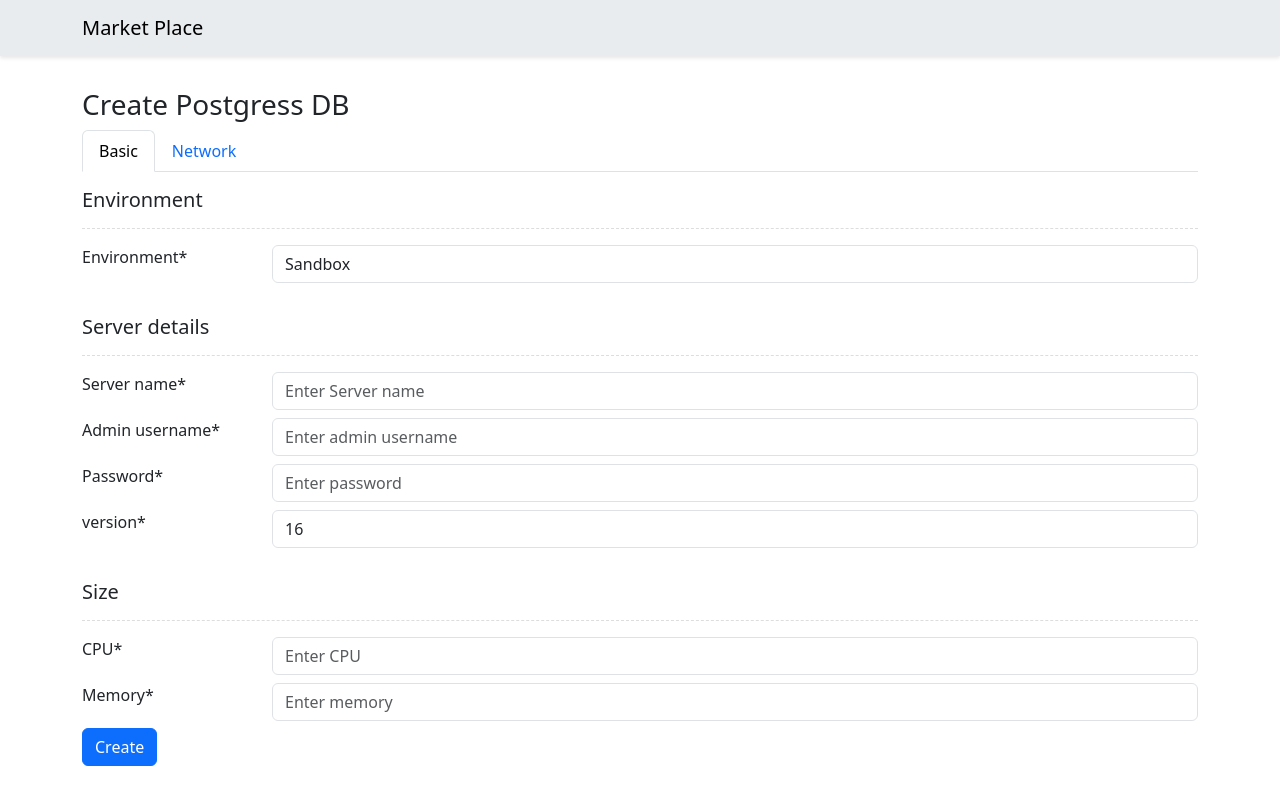
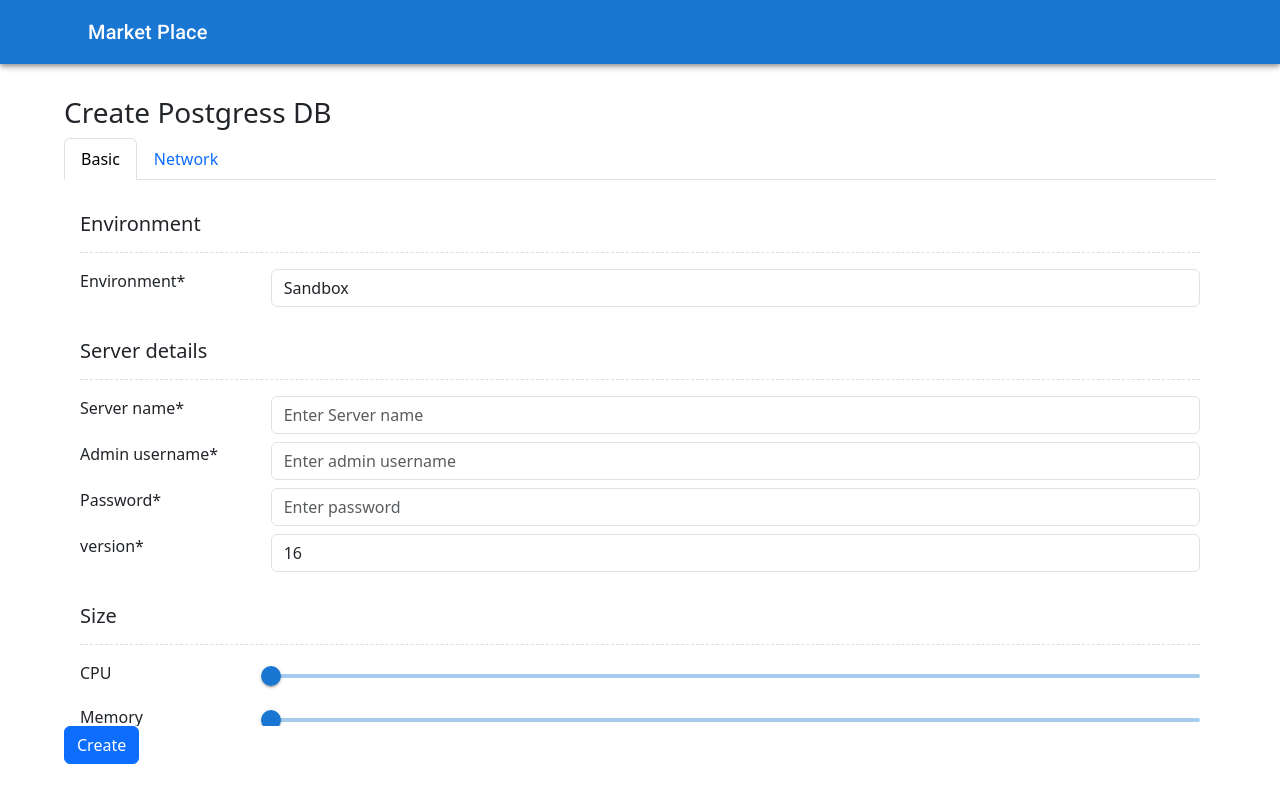
Before and after one commit to dockercaptain/marketplace-ui, a React (Vite) app: page /application/postgres/create in a window 1280 px wide. Built offline with nearby package versions, Linux system fonts and the light colour scheme.

Commit message:
added changed to slider

```diff
--- a/package.json
+++ b/package.json
@@ -10,6 +10,10 @@
     "preview": "vite preview"
   },
   "dependencies": {
+    "@emotion/react": "^11.13.0",
+    "@emotion/styled": "^11.13.0",
+    "@fontsource/roboto": "^5.0.14",
+    "@mui/material": "^5.16.6",
     "@tanstack/react-query": "^5.51.15",
     "axios": "^1.7.2",
     "bootstrap": "^5.3.3",
--- a/src/App.tsx
+++ b/src/App.tsx
@@ -1,26 +1,33 @@
-import { Container, Navbar } from "react-bootstrap";
 import "./App.scss";
 import AppRoutes from "./routes/Routes";
 import { useNavigate } from "react-router-dom";
+import { AppBar, Box, Container, Toolbar, Typography } from "@mui/material";
 
 function App() {
   const navigate = useNavigate();
   return (
     <>
       <div className="nav-container">
-        <Navbar className="bg-body-secondary">
+        <Box sx={{ flexGrow: 1 }}>
+          <AppBar position="static">
             <Container>
-            <Navbar.Brand
-              style={{ cursor: "pointer" }}
+              <Toolbar sx={{ padding: "0px" }}>
+                <Typography
+                  variant="h6"
+                  component="div"
+                  sx={{ flexGrow: 1, cursor: "pointer" }}
                   onClick={() => {
                     navigate("/");
                   }}
                 >
                   Market Place
-            </Navbar.Brand>
+                </Typography>
+              </Toolbar>
             </Container>
-        </Navbar>
+          </AppBar>
+        </Box>
       </div>
+
       <Container className="app-container">
         <AppRoutes />
       </Container>
--- a/src/components/ApplicationList/styles.scss
+++ b/src/components/ApplicationList/styles.scss
@@ -20,7 +20,7 @@
   border: 1px solid transparent;
   border-radius: 0.5rem;
   display: flex;
-  width: 25rem;
+  width: 23rem;
   cursor: pointer;
 
   &:hover {
--- a/src/components/Postgress/Create.tsx
+++ b/src/components/Postgress/Create.tsx
@@ -3,6 +3,8 @@ import "./styles.scss";
 import { useState } from "react";
 import Divider from "../../common/components/Divider";
 import FormGroup from "./FormGroup";
+import { Slider } from "@mui/material";
+import FormRow from "./FormRow";
 
 const Create = () => {
   const initialData = {
@@ -13,10 +15,10 @@ const Create = () => {
     password: "",
     version: "16",
     environment: "Sandbox",
-    sizeDisk: "",
+    sizeDisk: 2,
     storageType: "HDD",
-    sizeCPU: "",
-    sizeMemory: "",
+    sizeCPU: 100,
+    sizeMemory: 200,
   };
   const [data, setData] = useState(initialData);
   const [key, setKey] = useState("basic");
@@ -110,36 +112,74 @@ const Create = () => {
               <div className="form-section">
                 <h5>Size </h5>
                 <Divider />
-                <FormGroup
-                  label="CPU*"
+                <FormRow label="CPU">
+                  <Slider
+                    defaultValue={70}
+                    valueLabelDisplay="auto"
+                    name="sizeCPU"
                     value={data.sizeCPU}
-                  placeholder="Enter CPU"
-                  type="number"
-                  name="sizeCPU"
-                  onChange={handleChange}
-                  errorMessage="Please enter CPU."
-                  required
+                    onChange={(e, value) => {
+                      setData({
+                        ...data,
+                        sizeCPU: value as number,
+                      });
+                    }}
+                    valueLabelFormat={(value) => {
+                      if (value === 1000) {
+                        return `1 core`;
+                      } else if (value >= 1000) {
+                        return `${(value / 1000).toFixed(1)} core`;
+                      }
+                      return `${value}m core`;
+                    }}
+                    min={100}
+                    max={2000}
+                    step={100}
                   />
-                <FormGroup
-                  label="Memory*"
+                </FormRow>
+                <FormRow label="Memory">
+                  <Slider
+                    defaultValue={70}
+                    valueLabelDisplay="auto"
+                    name="sizeMemory"
                     value={data.sizeMemory}
-                  placeholder="Enter memory"
-                  type="number"
-                  name="sizeMemory"
-                  onChange={handleChange}
-                  errorMessage="Please enter memory."
-                  required
+                    onChange={(e, value) => {
+                      setData({
+                        ...data,
+                        sizeMemory: value as number,
+                      });
+                    }}
+                    valueLabelFormat={(value) => {
+                      if (value >= 1024) {
+                        return `${(value / 1024).toFixed(1)}GB`;
+                      }
+                      return `${value}MB`;
+                    }}
+                    min={200}
+                    max={6000}
+                    step={50}
                   />
-                <FormGroup
-                  label="Disk*"
+                </FormRow>
+                <FormRow label="Disk">
+                  <Slider
+                    defaultValue={70}
+                    valueLabelDisplay="auto"
+                    name="sizeDisk"
                     value={data.sizeDisk}
-                  placeholder="Enter disk"
-                  type="number"
-                  name="sizeDisk"
-                  onChange={handleChange}
-                  errorMessage="Please enter disk."
-                  required
+                    onChange={(e, value) => {
+                      setData({
+                        ...data,
+                        sizeDisk: value as number,
+                      });
+                    }}
+                    valueLabelFormat={(value) => {
+                      return `${value}GB`;
+                    }}
+                    min={2}
+                    max={20}
+                    step={1}
                   />
+                </FormRow>
                 <FormGroup
                   label="storage class*"
                   value={data.storageType}
--- /dev/null
+++ b/src/components/Postgress/FormRow.tsx
@@ -0,0 +1,16 @@
+import { FunctionComponent } from "react";
+import { Col, Row } from "react-bootstrap";
+type FormRowProps = {
+  label: string;
+  children: React.ReactNode;
+};
+const FormRow: FunctionComponent<FormRowProps> = ({ label, children }) => {
+  return (
+    <Row>
+      <Col>{label}</Col>
+      <Col sm={10}>{children}</Col>
+    </Row>
+  );
+};
+
+export default FormRow;
--- a/src/components/Postgress/List.tsx
+++ b/src/components/Postgress/List.tsx
@@ -1,4 +1,4 @@
-import { Button } from "react-bootstrap";
+import { Button } from "@mui/material";
 import { useNavigate } from "react-router-dom";
 
 const List = () => {
@@ -6,6 +6,7 @@ const List = () => {
   return (
     <div>
       <Button
+        variant="outlined"
         onClick={() => {
           navigate("./create");
         }}
--- a/src/components/Postgress/styles.scss
+++ b/src/components/Postgress/styles.scss
@@ -6,9 +6,10 @@
     gap: 0.5rem;
   }
   .tab-contents {
-    height: calc(100vh - 260px);
+    height: calc(100vh - 270px);
     overflow-y: auto;
     overflow-x: hidden;
+    padding: 1rem;
   }
   .form-group-container {
     display: flex;
--- a/src/main.tsx
+++ b/src/main.tsx
@@ -2,6 +2,10 @@ import React from "react";
 import ReactDOM from "react-dom/client";
 import App from "./App.tsx";
 import "bootstrap/dist/css/bootstrap.min.css";
+import "@fontsource/roboto/300.css";
+import "@fontsource/roboto/400.css";
+import "@fontsource/roboto/500.css";
+import "@fontsource/roboto/700.css";
 import "./index.scss";
 import { HttpService } from "./services/HttpService.ts";
 import { QueryClient, QueryClientProvider } from "@tanstack/react-query";
```
Also changed, not shown: 1 other file (tests, documents, lock files or other folders). Lines whose indentation alone changed are shown as unchanged.
